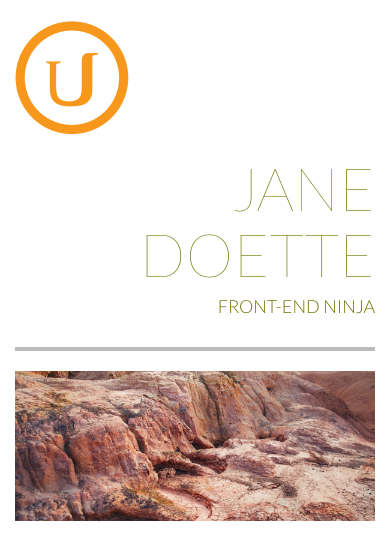
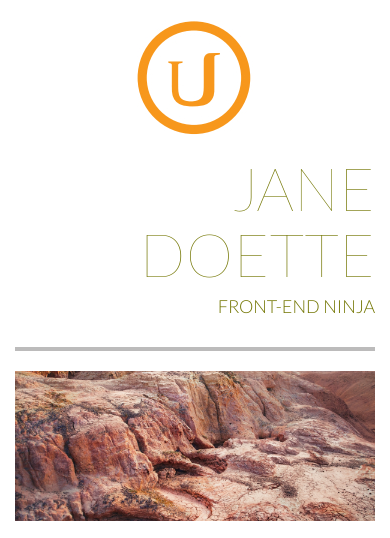
Before and after one commit to Enikate/Portfolio, a plain HTML site: page index.html in a window 390 px wide. Shown: the top 538 px of the page. Drawn offline with Linux system fonts and the light colour scheme.

Commit message:
Small change for mobile view
Centre top image when on mobile

```diff
--- a/index.html
+++ b/index.html
@@ -14,10 +14,10 @@
 	<body>
 		<div class="container">
 			<div class="row">
-				<div class="col-md-6">
-					<img class="title-logo" src="img/udacity-logo.jpg" alt="Udacity logo">
+				<div class="col-md-1">
+					<img class="center-block title-logo" src="img/udacity-logo.jpg" alt="Udacity logo">
 				</div>
-				<div class="col-md-6 text-right text-uppercase">
+				<div class="col-md-11 text-right text-uppercase">
 					<h1 class="title-super text-thin">Jane Doette</h1>
 					<h4>Front-end ninja</h4>
 				</div>
```
